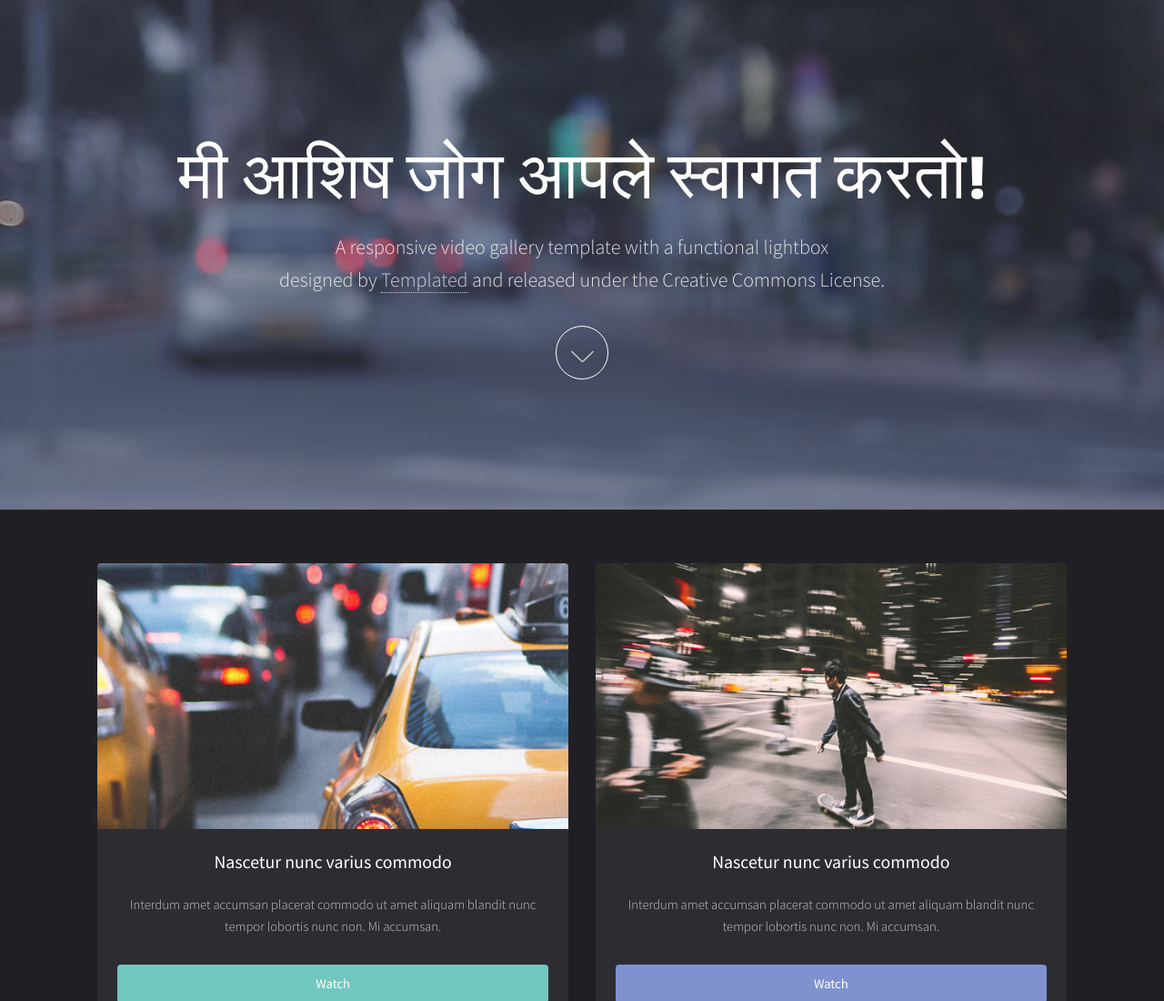
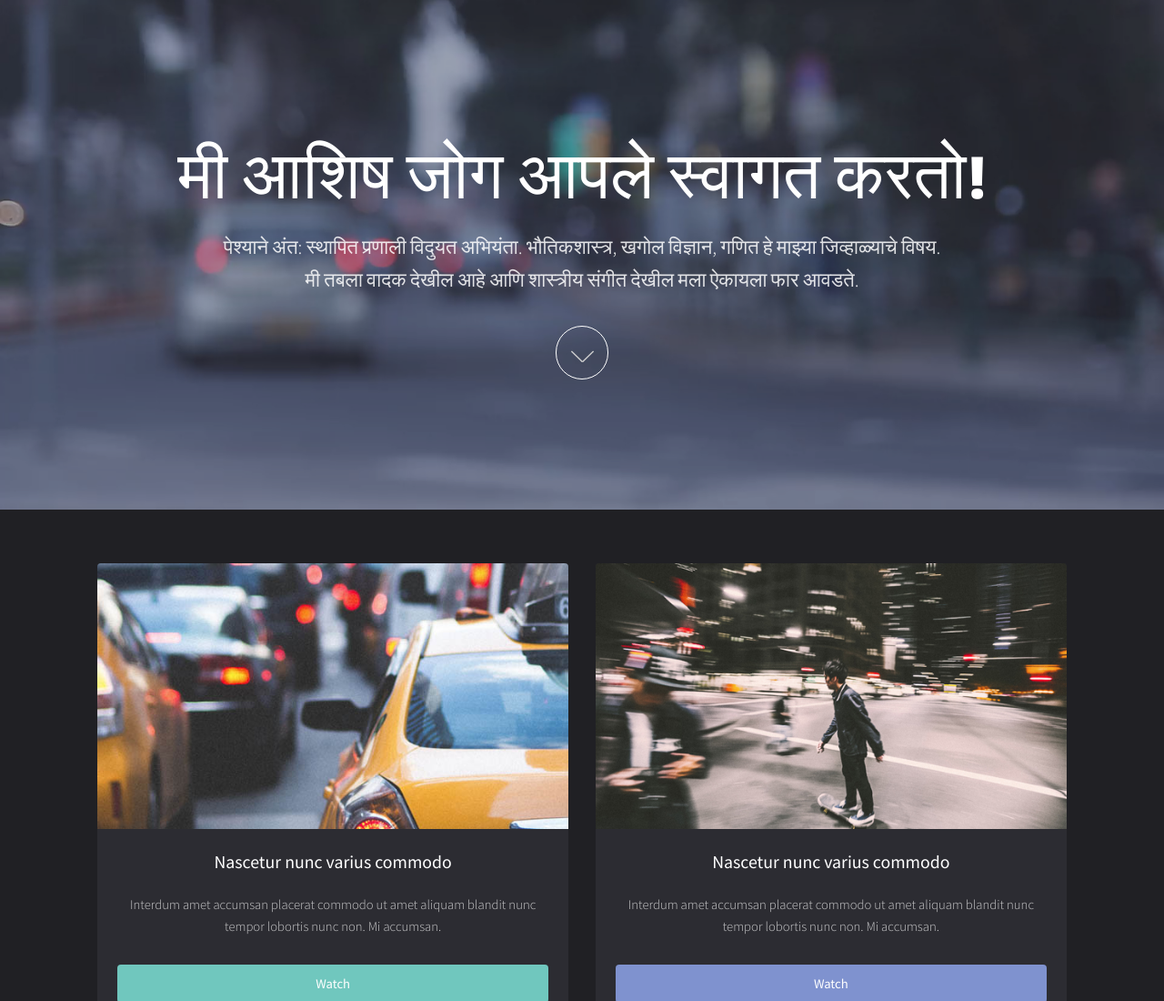
Before and after one commit to Ashish-Jog/Ashish-Jog.github.io, a plain HTML site: page index.html in a window 1280 px wide. Shown: the top 1100 px of the page at 91% size. Drawn offline with Linux system fonts and the light colour scheme.

Commit message:
Update index.html

```diff
--- a/index.html
+++ b/index.html
@@ -23,8 +23,8 @@
 					<div class="inner">
 						<header>
 							<h1>मी आशिष जोग आपले स्वागत करतो!</h1>
-							<p>A responsive video gallery template with a functional lightbox<br />
-							designed by <a href="https://templated.co/">Templated</a> and released under the Creative Commons License.</p>
+							<p>पेश्याने अंत: स्थापित प्रणाली विदुयत अभियंता. भौतिकशास्त्र, खगोल विज्ञान, गणित हे माझ्या जिव्हाळ्याचे विषय.<br />
+							 मी तबला वादक देखील आहे आणि शास्त्रीय संगीत देखील मला ऐकायला फार आवडते.</p>
 						</header>
 						<a href="#main" class="more">Learn More</a>
 					</div>
```
